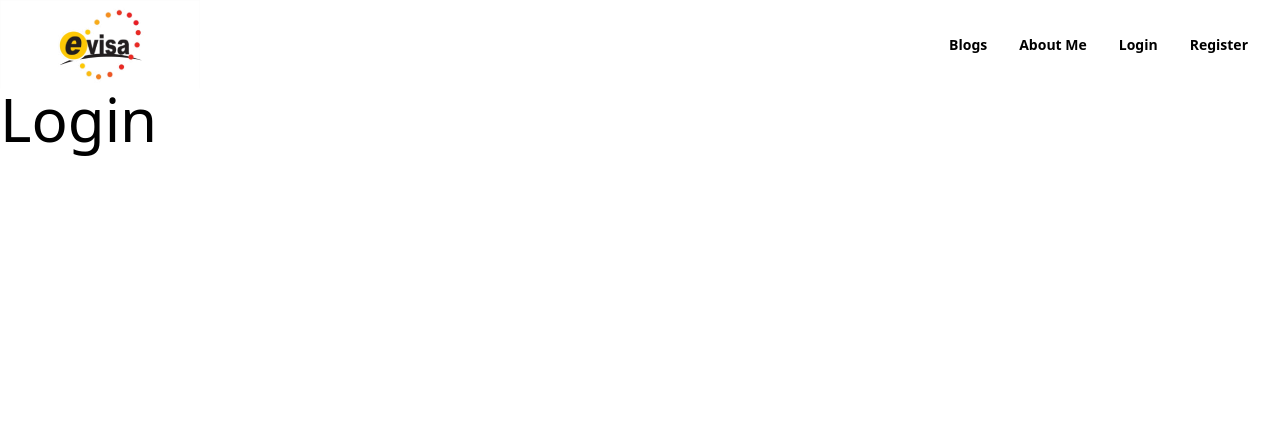
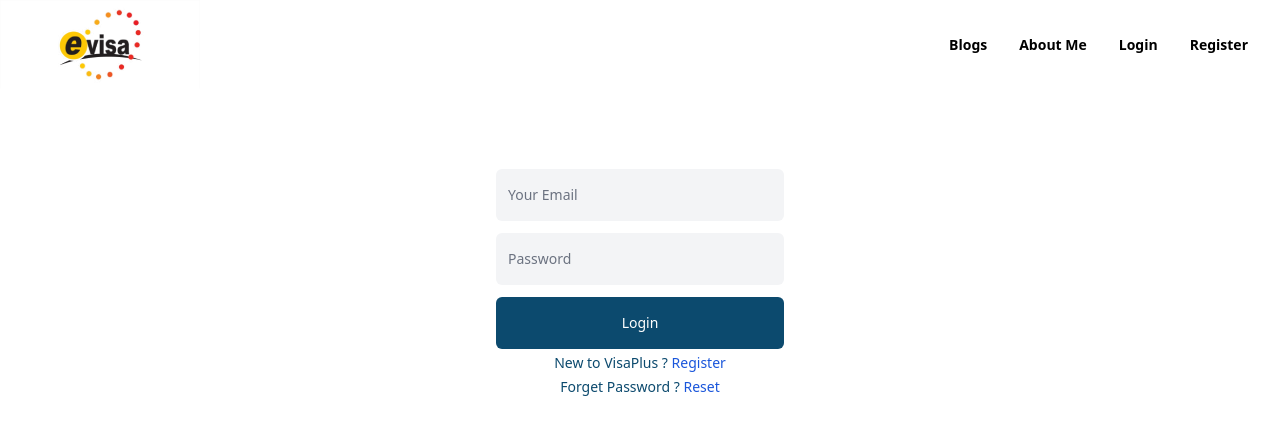
Before and after one commit to ThakurSaad/visa-plus, a React (Create React App) app: page /login in a window 1280 px wide. Shown: the top 434 px of the page. Built offline with nearby package versions, Linux system fonts and the light colour scheme.

Commit message:
login form

```diff
--- a/src/components/Login/Login/Login.js
+++ b/src/components/Login/Login/Login.js
@@ -1,10 +1,48 @@
 import React from "react";
+import { Link } from "react-router-dom";
 
 const Login = () => {
   return (
-    <div>
-      <h2 className="text-6xl">Login</h2>
-    </div>
+    <section className="mt-20" id="login-form">
+      {/* {displayLoading} */}
+
+      <form>
+        <input
+          // ref={emailRef}
+          className="text-sm border-none rounded-md bg-gray-100 block my-3 mx-auto w-72 py-4 pl-3"
+          placeholder="Your Email"
+          type="email"
+          name="email"
+          id="email-login"
+        />
+        <input
+          className="text-sm border-none rounded-md bg-gray-100 block my-3 mx-auto w-72 py-4 pl-3"
+          placeholder="Password"
+          type="password"
+          name="password"
+          id="password-login"
+        />
+        <input
+          className="text-sm rounded-md block text-white bg-sky-900 my-1 mx-auto w-72 py-4"
+          type="submit"
+          value="Login"
+        />
+      </form>
+      <p className="text-sm text-center text-sky-900 my-1">
+        New to VisaPlus ?{" "}
+        <Link className="text-blue-700" to="/register">
+          Register
+        </Link>
+      </p>
+      <button
+        // onClick={handleResetPassword}
+        className="text-sm block mx-auto text-sky-900 my-1"
+      >
+        Forget Password ? <span className="text-blue-700">Reset</span>
+      </button>
+      {/* {errorElement} */}
+      {/* <ToastContainer /> */}
+    </section>
   );
 };
 
```
